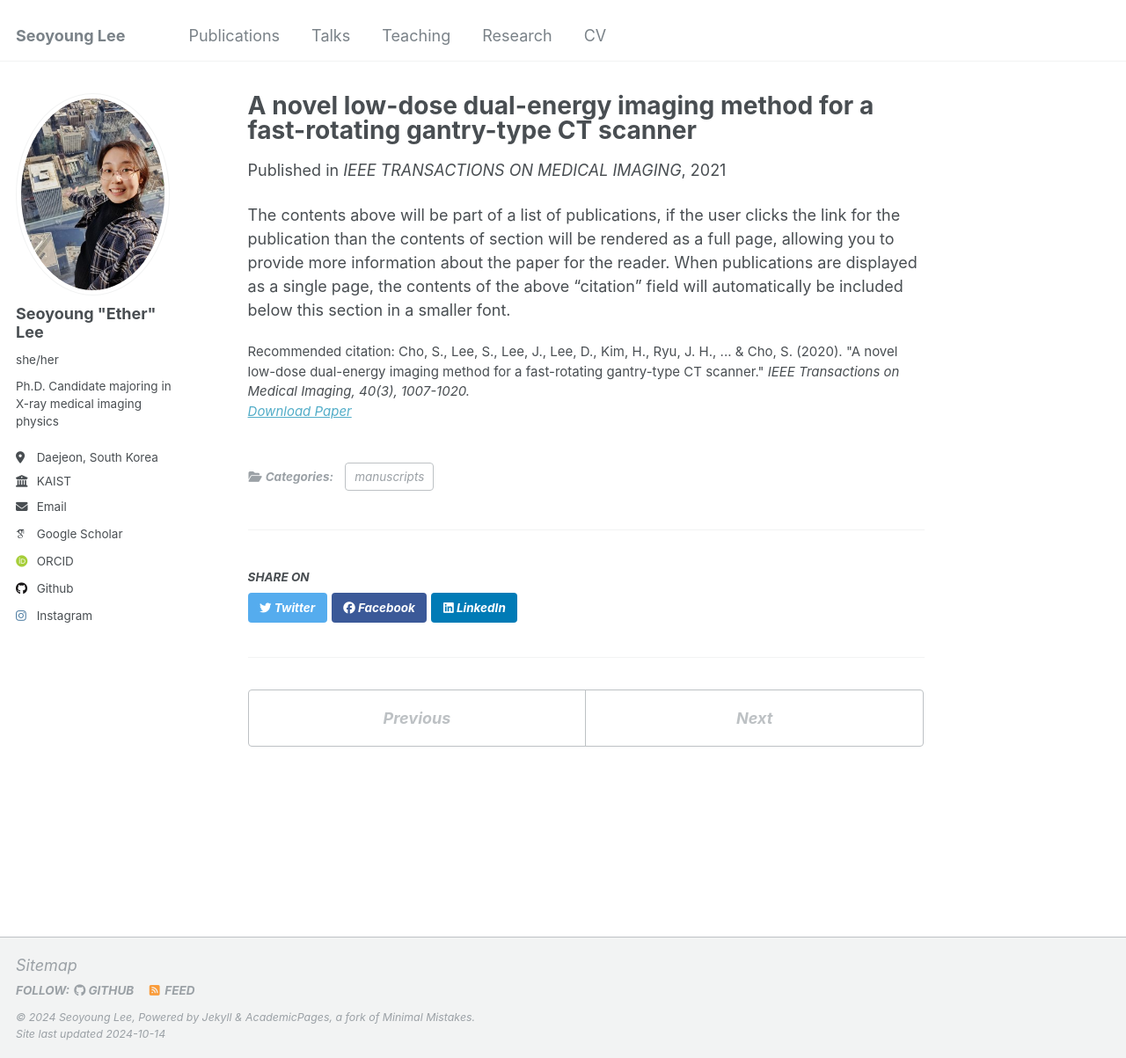
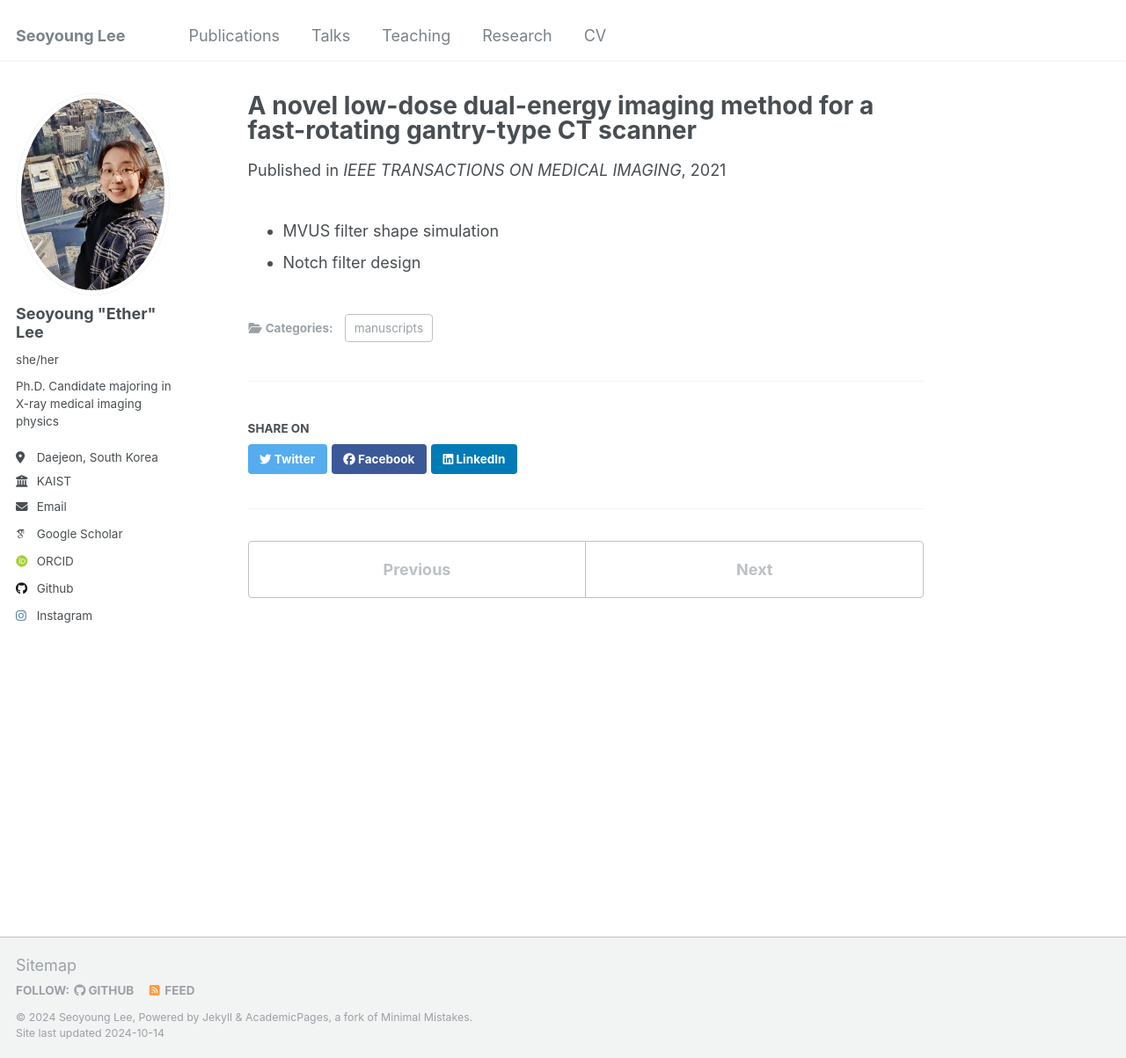
Before and after one commit to ether0/ether0.github.io, a Jekyll site: the page built from _publications/2021-03-01-A novel low-dose dual-energy imaging method for a fast-rotating gantry-type CT scanner.md, in a window 1280 px wide and 1203 px high. Shown: the whole window at 88% size. Built offline with Jekyll 4.4.1, drawn with Linux system fonts in a browser that asks for light colours; some web fonts are replaced.

Commit message:
Update 2021-03-01-A novel low-dose dual-energy imaging method for a fast-rotating gantry-type CT scanner.md

```diff
--- a/_publications/2021-03-01-A novel low-dose dual-energy imaging method for a fast-rotating gantry-type CT scanner.md
+++ b/_publications/2021-03-01-A novel low-dose dual-energy imaging method for a fast-rotating gantry-type CT scanner.md
@@ -3,12 +3,11 @@ title: "A novel low-dose dual-energy imaging method for a fast-rotating gantry-t
 collection: publications
 category: manuscripts
 permalink: /publication/2021-03-01-A novel low-dose dual-energy imaging method for a fast-rotating gantry-type CT scanner
-excerpt: 'Sanghoon Cho, **Seoyoung Lee**, Jongha Lee, Donghyeon Lee, Hyoyi Kim, Jong-Hyun Ryu, Kilhwan Jeong, Kyu-Gyum Kim, Kwon-Ha Yoon, and Seungryong Cho'
 authors: 'Sanghoon Cho, **Seoyoung Lee**, Jongha Lee, Donghyeon Lee, Hyoyi Kim, Jong-Hyun Ryu, Kilhwan Jeong, Kyu-Gyum Kim, Kwon-Ha Yoon, and Seungryong Cho'
 date: 2021-03-01
 venue: 'IEEE TRANSACTIONS ON MEDICAL IMAGING'
 paperurl: 'https://ieeexplore.ieee.org/document/9293024'
-citation: 'Cho, S., Lee, S., Lee, J., Lee, D., Kim, H., Ryu, J. H., ... & Cho, S. (2020). &quot;A novel low-dose dual-energy imaging method for a fast-rotating gantry-type CT scanner.&quot; <i>IEEE Transactions on Medical Imaging<i>, 40(3), 1007-1020.'
 ---
 
-The contents above will be part of a list of publications, if the user clicks the link for the publication than the contents of section will be rendered as a full page, allowing you to provide more information about the paper for the reader. When publications are displayed as a single page, the contents of the above "citation" field will automatically be included below this section in a smaller font.
+- MVUS filter shape simulation
+- Notch filter design
```
